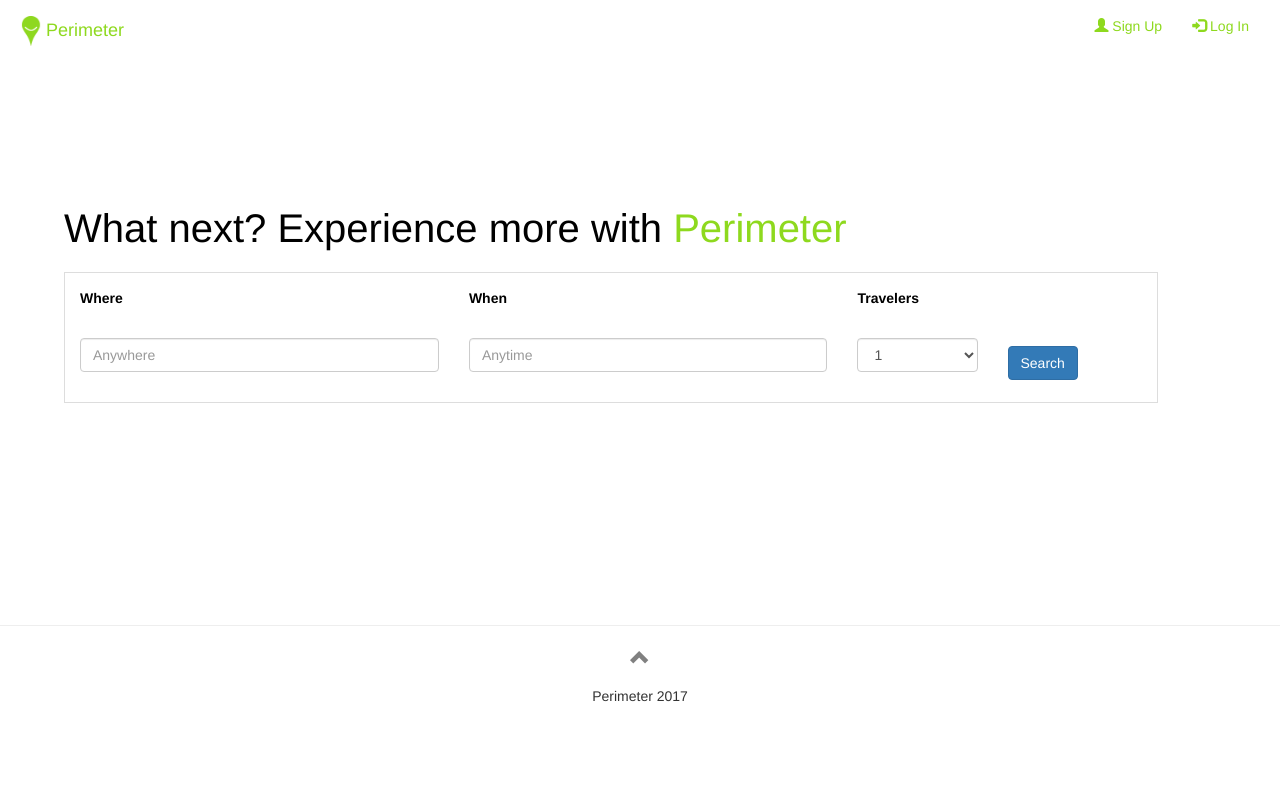
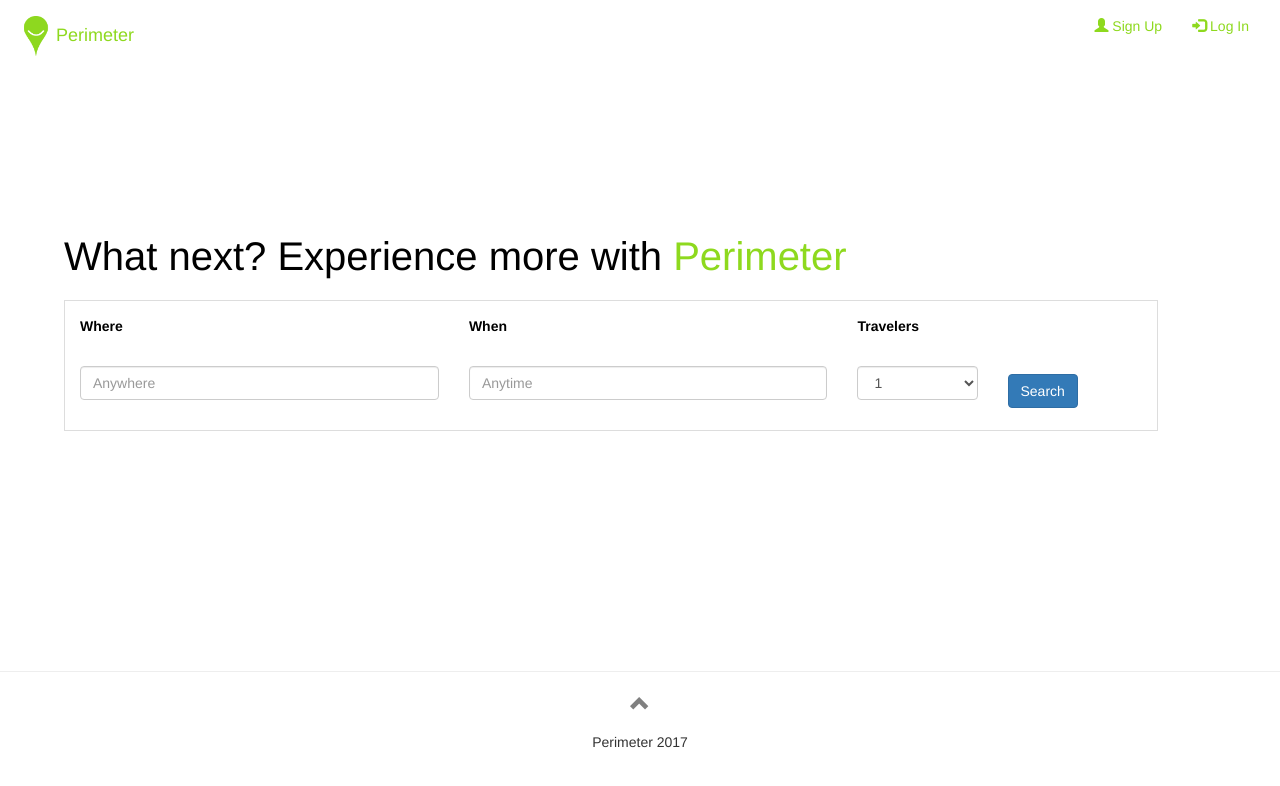
Before and after one commit to w07wong/Perimeter, a website: page william/home.html in a window 1280 px wide. Drawn offline with nearby package versions, Linux system fonts and the light colour scheme.

Commit message:
logo size change

```diff
--- a/william/home.html
+++ b/william/home.html
@@ -23,7 +23,7 @@
         <span class="icon-bar"></span>
         <span class="icon-bar"></span>
       </button>
-      <a class="navbar-brand" href="home.html"><img id="logo-img" src="Pictures/Perimeter-Logo.jpg" width="30" height="30">Perimeter</a>
+      <a class="navbar-brand" href="home.html"><img id="logo-img" src="Pictures/Perimeter-Logo.jpg" width="40" height="40">Perimeter</a>
     </div>
 
     <div class="collapse navbar-collapse" id="myNavbar">
--- a/william/main.css
+++ b/william/main.css
@@ -1,7 +1,7 @@
 .jumbotron {
-  padding-top: 10%;
-  padding-bottom: 15%;
-  padding-left: 5%;
+  margin-top: 10%;
+  margin-bottom: 15%;
+  margin-left: 5%;
   background-color: white;
   //background-image: url("Pictures/hiking-web.jpg");
   //background-size: cover;
```
Also changed, not shown: william/authentication.html (+1 -1 lines).
